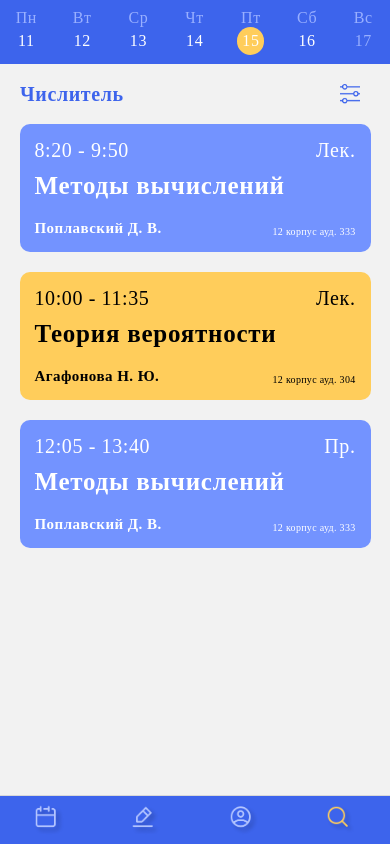
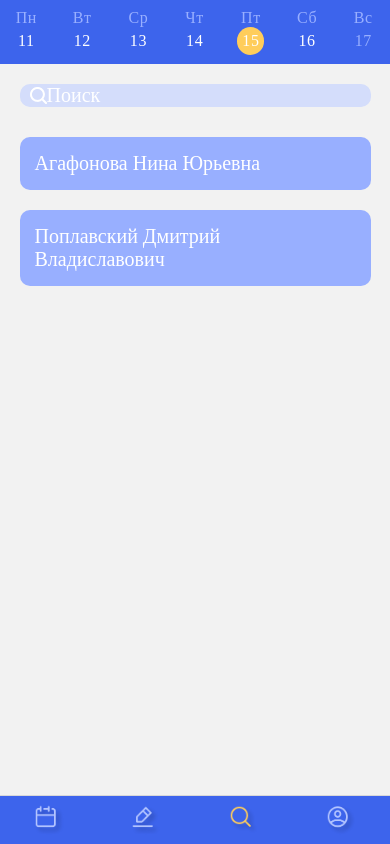
Before and after one commit to desireisgone/schedule, a React Native app: screen /search in a window 390 px wide. Built offline with nearby package versions, Linux system fonts and the light colour scheme.

Commit message:
Search page

```diff
--- a/App.tsx
+++ b/App.tsx
@@ -20,6 +20,7 @@ import {
 import { createBottomTabNavigator } from '@react-navigation/bottom-tabs';
 import { NavigationContainer } from '@react-navigation/native';
 import Main from './components/Main';
+import Search from './components/Search';
 
 import {
   Colors,
@@ -74,11 +75,11 @@ function App(): React.JSX.Element {
         <Tab.Screen name='edit' component={Main} options={{ tabBarIcon: (info) => {
           return <Image style={{ width: 30, height: 30, margin: 10 }} source={ (info.focused) ? require("./assets/editChosen.png") : require("./assets/edit.png")}/>
         } }}/>
+        <Tab.Screen name='search' component={Search} options={{ tabBarIcon: (info) => {
+          return <Image style={{ width: 30, height: 30, margin: 10 }} source={ (info.focused) ? require("./assets/searchChosen.png") : require("./assets/search.png")}/>
+        } }}/>
         <Tab.Screen name='profile' component={Main} options={{ tabBarIcon: (info) => {
           return <Image style={{ width: 30, height: 30, margin: 10 }} source={ (info.focused) ? require("./assets/profileChosen.png") : require("./assets/profile.png")}/>
-        } }}/>
-        <Tab.Screen name='search' component={Main} options={{ tabBarIcon: (info) => {
-          return <Image style={{ width: 30, height: 30, margin: 10 }} source={ (info.focused) ? require("./assets/searchChosen.png") : require("./assets/search.png")}/>
         } }}/>
       </Tab.Navigator>
     </NavigationContainer>
--- /dev/null
+++ b/components/Search.js
@@ -0,0 +1,88 @@
+import React, { useState } from "react";
+import {
+  Image,
+  View,
+  SafeAreaView,
+  Text,
+  StatusBar,
+  FlatList,
+  TouchableOpacity,
+  StyleSheet,
+  TextInput
+} from "react-native";
+import { globalStyles } from "../styles/style";
+import Header from "./Header";
+
+function Teacher({teacher}) {
+  return (
+    <TouchableOpacity style={styles.teacher}>
+      <Text style={styles.teachertext}>{teacher.fio}</Text>
+    </TouchableOpacity>
+  );
+}
+
+export default function Search() {
+
+  // тут надо будет юзать fetch для подкючения к бэкэнду ну потом сделаем
+  const [teachers, setTeachers] = useState([
+    {
+      id_teacher: 1,
+      fio: "Агафонова Нина Юрьевна"
+    },
+    {
+      id_teacher: 2,
+      fio: "Поплавский Дмитрий Владиславович"
+    },
+  ]);
+
+  const [search, setSearch] = useState("");
+
+  return (
+    <SafeAreaView>
+      <StatusBar style={ globalStyles.main } />
+      <Header/>
+      <View style={styles.searchbar}>
+        <Image source={require("../assets/searchInput.png")}/>
+        <TextInput style={styles.textinput} placeholderTextColor="white" placeholder="Поиск" />
+      </View>
+      <FlatList data={teachers} renderItem={( {item} ) => {
+        return <Teacher teacher={item}/>
+      }}/>
+    </SafeAreaView>
+  );
+}
+
+const styles = StyleSheet.create({
+  searchbar: {
+    borderRadius: 10,
+    backgroundColor: "#D4DDFB",
+    flexDirection: "row",
+    alignItems: "center",
+    width: "90%",
+    marginVertical: 20,
+    paddingHorizontal: 10,
+    alignSelf: "center",
+  },
+  textinput: {
+    color: "white",
+    verticalAlign: "middle",
+    display: "flex",
+    fontSize: 20,
+    fontFamily: 'JetBrainsMono-Light',
+    fontWeight: '500',
+  },
+  teacher: {
+    backgroundColor: "#98AFFF",
+    borderRadius: 10,
+    width: "90%",
+    alignSelf: "center",
+    margin: 10,
+    padding: 10,
+  },
+  teachertext: {
+    color: "white",
+    fontSize: 20,
+    fontFamily: 'JetBrainsMono-Mideum',
+    margin: 5,
+  }
+})
--- a/package.json
+++ b/package.json
@@ -12,6 +12,7 @@
   "dependencies": {
     "@react-navigation/bottom-tabs": "^6.5.11",
     "@react-navigation/native": "^6.1.9",
+    "@rneui/themed": "^4.0.0-rc.8",
     "react": "18.2.0",
     "react-native": "0.73.0",
     "react-native-safe-area-context": "^4.8.0",
```
Also changed, not shown: assets/searchInput.png (added), 1 other file (tests, documents, lock files or other folders).
